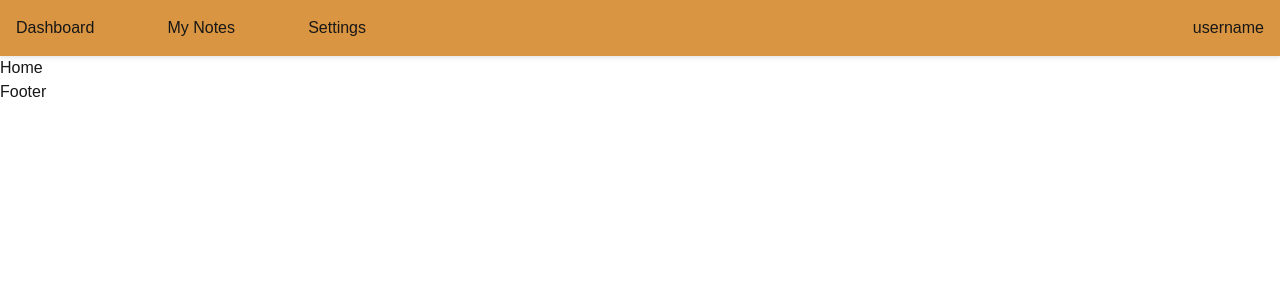
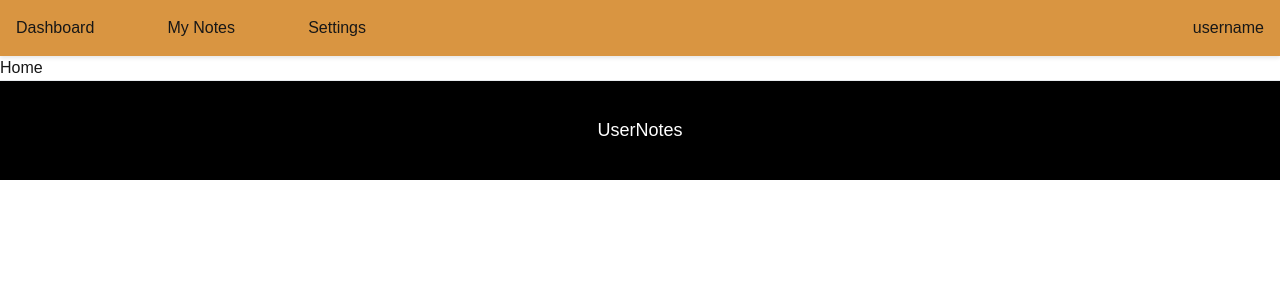
Before and after one commit to Cadexii/user-notes, a Next.js app: page / in a window 1280 px wide. Shown: the top 300 px of the page. Built offline with nearby package versions, Linux system fonts and the light colour scheme.

Commit message:
create footer

```diff
--- /dev/null
+++ b/src/app/components/Footer/Footer.module.css
@@ -0,0 +1,15 @@
+.footerContainer {
+    display: flex;
+    justify-content: center;
+    align-items: center;
+    height: 100px;
+    background-color: #000000;
+    border-top: 1px solid #e9ecef;
+    width: 100%;
+    bottom: 0;
+}
+
+.footerText {
+    color: #ffffff;
+    font-size: 18px;
+}
--- /dev/null
+++ b/src/app/components/Footer/Footer.tsx
@@ -0,0 +1,11 @@
+import styles from "./Footer.module.css";
+
+const Footer = () => {
+  return (
+    <div className={styles.footerContainer}>
+      <h1 className={styles.footerText}>UserNotes</h1>
+    </div>
+  );
+};
+
+export default Footer;
--- a/src/app/layout.tsx
+++ b/src/app/layout.tsx
@@ -1,6 +1,7 @@
 import type { Metadata } from "next";
 import { Geist, Geist_Mono } from "next/font/google";
 import Header from "./components/Header/Header";
+import Footer from "./components/Footer/Footer";
 import "./globals.css";
 
 const geistSans = Geist({
@@ -33,7 +34,7 @@ export default function RootLayout({
         </header>
         {children}
         <footer>
-          <h1>Footer</h1>
+          <Footer />
         </footer>
       </body>
     </html>
```
